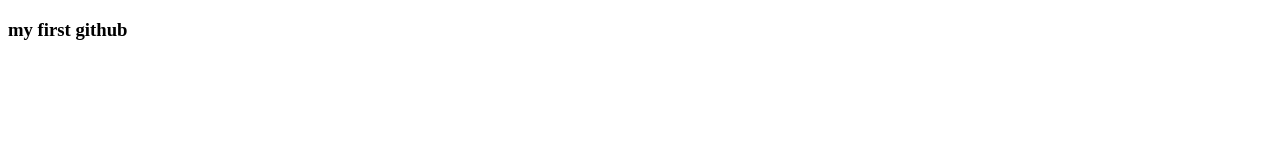
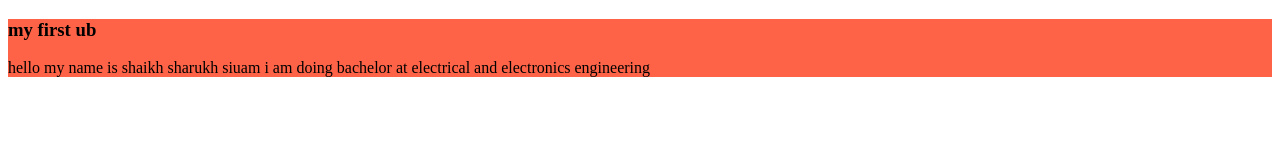
Before and after one commit to shaikhsharukhsiam/myprojects, a plain HTML site: page index.html in a window 1280 px wide. Drawn offline with Linux system fonts and the light colour scheme.

Commit message:
added the blog

```diff
--- /dev/null
+++ b/blog.css
@@ -0,0 +1,3 @@
+div{
+    background-color: tomato;
+}
--- a/index.html
+++ b/index.html
@@ -4,10 +4,12 @@
     <meta charset="UTF-8">
     <meta name="viewport" content="width=device-width, initial-scale=1.0">
     <title>my first ever git hub repo</title>
+    <link rel="stylesheet" href="blog.css">
 </head>
 <body>
-    <h3>my first github</h3>
-
-
+    <div>
+    <h3>my first ub</h3>
+    <p>hello my name is shaikh sharukh siuam i am doing bachelor at electrical and electronics engineering</p>
+</div>
 </body>
 </html>
```
